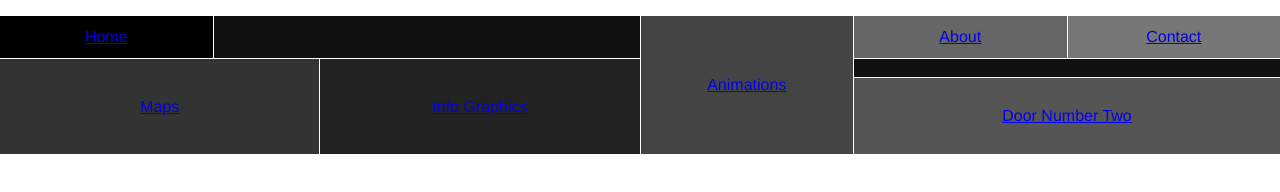
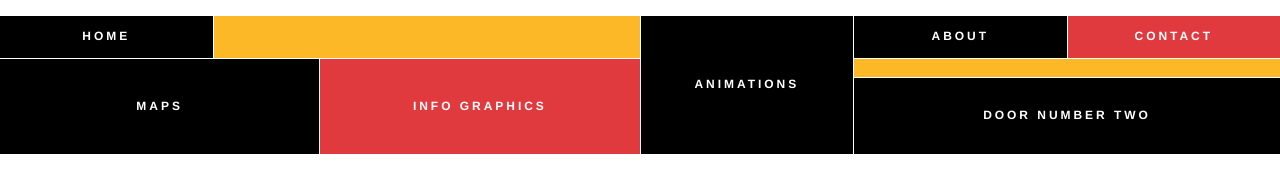
Before and after one commit to ryanblyth/mosaic-nav, a plain HTML site: page index.html in a window 1280 px wide. Drawn offline with Linux system fonts and the light colour scheme.

Commit message:
Add initial color styles to nav items. Set base font-size to 16px.

```diff
--- a/base.css
+++ b/base.css
@@ -14,7 +14,7 @@ body {
 
 /* Set core root defaults */
 html {
-  font-size: 100%; /* Respect user's browser font-size settings */
+  font-size: 16px;
 }
 
 /* Remove list styles on ul, ol elements with a class attribute */
--- a/style.css
+++ b/style.css
@@ -53,32 +53,46 @@ body {
   background-color: #000000;
  }
  .main-nav__menu-item-link__maps {
-  background-color: #333333;
+  background-color: #000000;
  }
  .main-nav__menu-item__info-graphics {
-  background-color: #222222;
+  background-color: #e03a3e;
  }
  .main-nav__menu-item-link__animations {
-  background-color: #444444;
+  background-color: #000000;
  }
  .main-nav__menu-item-link__other {
-  background-color: #555555;
+  background-color: #000000;
  }
  .main-nav__menu-item-link__about {
-  background-color: #666666;
+  background-color: #000000;
  }
  .main-nav__menu-item-link__contact {
-  background-color: #777777;
+  background-color: #e03a3e;
  }
 
  /* Apply styles to menu psuedo elements (grid direct child) */
  .main-nav__menu::before {
   content: "";
   grid-area: tile1;
-  background-color: #111111;
+  background-color: #fdb827;
 }
 .main-nav__menu::after {
   content: "";
   grid-area: tile2;
-  background-color: #111111;
+  background-color: #fdb827;
 }
+
+/* Apply nav link styles */
+.main-nav__menu-item-link {
+  color: #ffffff;
+  font-size: .75rem;
+  text-transform: uppercase;
+  text-decoration: none;
+  font-weight: bold;
+  letter-spacing: .185rem;
+}
+
+/* .main-nav__menu-item-link__maps {
+  color: #000000;
+} */
```
